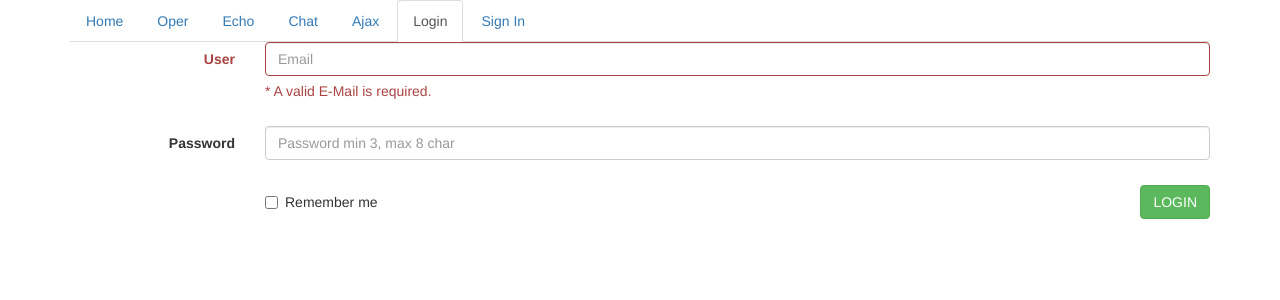
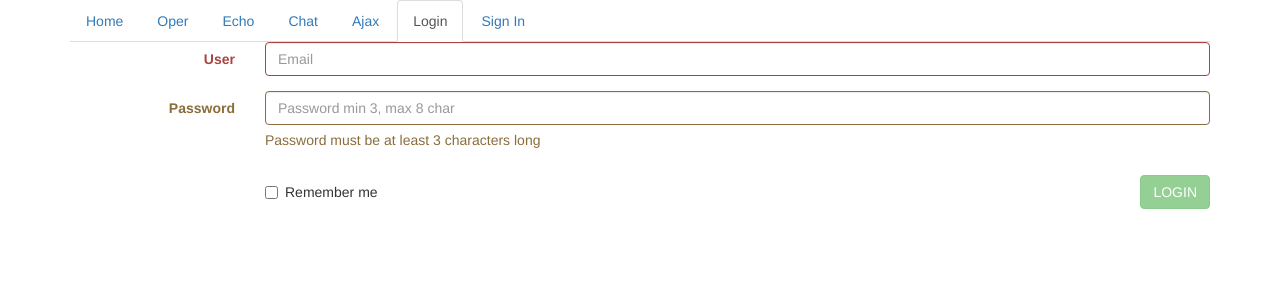
Before and after one commit to dmorosinotto/ngcli-exlive, an Angular app: page /login in a window 1280 px wide. Shown: the top 300 px of the page. Built offline with nearby package versions, Linux system fonts and the light colour scheme.

Commit message:
Soluzione ex7 - Login

```diff
--- a/src/app/login/login.component.html
+++ b/src/app/login/login.component.html
@@ -1,29 +1,29 @@
-<form class="form-horizontal">
-  <div class="form-group has-error">
+<form #f="ngForm" (ngSubmit)="showValue(f)" class="form-horizontal">
+  <div class="form-group" [class.has-error]="f.form.get('user')?.invalid">
     <label class="col-sm-2 control-label">User</label>
     <div class="col-sm-10">
-      <input type="email" class="form-control" placeholder="Email">
-      <!-- AGGIUNGERE VALIDAZIONI NECESSARIE E ABILITARE SEGNALAZIONE ERRORE SOLO IN CASO ERRORE -->
-      <span class="help-block">* A valid E-Mail is required.</span>
+      <input ngModel name="user" type="email" class="form-control" placeholder="Email" required email>
+      <span *ngIf="f.hasError('email','user')" class="help-block">* A valid E-Mail is required.</span>
     </div>
   </div>
-  <div class="form-group">
+  <div class="form-group" [class.has-warning]="pwd.invalid">
     <label class="col-sm-2 control-label">Password</label>
     <div class="col-sm-10">
-      <input type="password" class="form-control" placeholder="Password min 3, max 8 char">
-      <span class="help-block"><!-- INSERIRE QUI DUE MESSAGGI PER IL CONTROLLO LUNGH PWD --></span>
+      <input ngModel name="pwd" #pwd="ngModel" type="password" class="form-control" placeholder="Password min 3, max 8 char" minlength="3" maxlength="8" required>
+      <span class="help-block" *ngIf="pwd?.errors?.minlength || pwd?.errors?.required">Password must be at least 3 characters long</span>
+      <span class="help-block" *ngIf="pwd?.hasError('maxlength')">Password can be at max {{pwd.errors.maxlength.requiredLength}} chars long</span>
     </div>
   </div>
   <div class="form-group">
     <div class="col-sm-offset-2 col-sm-5">
       <div class="checkbox">
         <label>
-          <input type="checkbox"> Remember me
+          <input ngModel name="remeber" type="checkbox"> Remember me
         </label>
       </div>
     </div>
     <div class="col-sm-5">
-      <button type="submit" class="btn btn-success pull-right">LOGIN</button>
+      <button [disabled]="!f.valid" type="submit" class="btn btn-success pull-right">LOGIN</button>
     </div>
   </div>
 </form>
--- a/src/app/login/login.component.ts
+++ b/src/app/login/login.component.ts
@@ -1,4 +1,5 @@
 import { Component, OnInit } from '@angular/core';
+import { NgForm } from '@angular/forms';
 
 @Component({
   selector: 'eos-login',
@@ -12,4 +13,9 @@ export class LoginComponent implements OnInit {
   ngOnInit() {
   }
 
+  showValue(f: NgForm) {
+    alert(JSON.stringify(f.value));
+    f.reset();
+  }
+
 }
```
